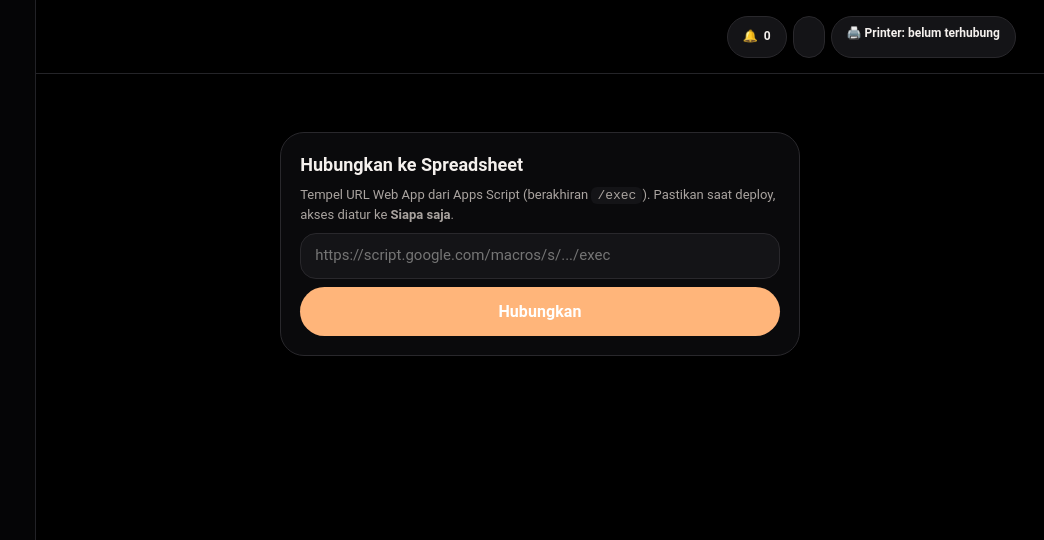
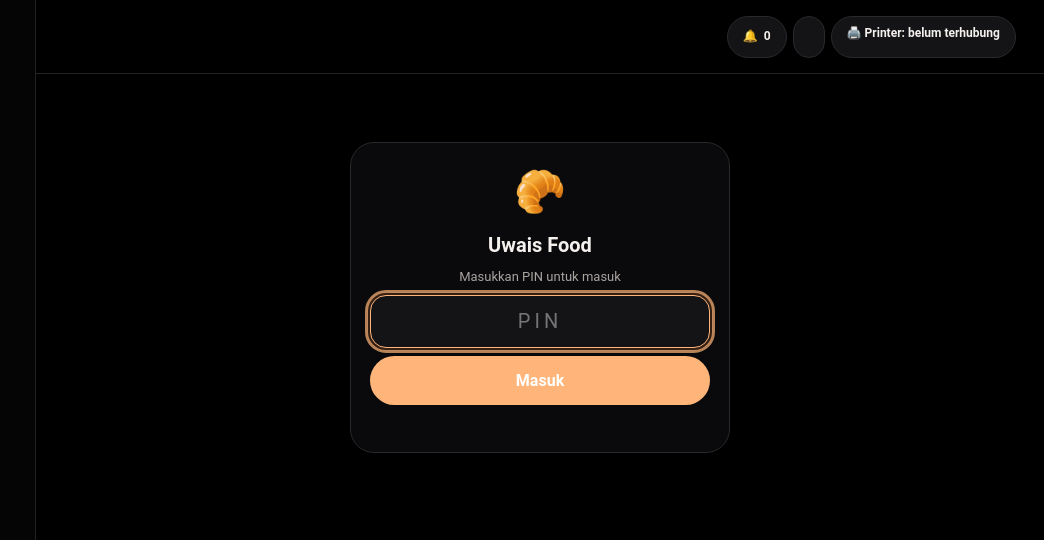
Before and after one commit to varizreza/admin.uwaisfood, a plain HTML site: page index.html in a window 1280 px wide. Shown: the top 540 px of the page, without its empty margins (236-1280 px from the left). Drawn offline with Linux system fonts and the light colour scheme.

Commit message:
Set default API URL in index.html

```diff
--- a/index.html
+++ b/index.html
@@ -731,7 +731,7 @@ try {
   else if (colorPref.addListener) colorPref.addListener(onColorPref);
 } catch (e) {}
 // Opsional: isi URL /exec di sini agar tidak perlu mengisi lewat layar setup
-var DEFAULT_API = '';
+var DEFAULT_API = 'https://script.google.com/macros/s/AKfycbwWcnvTcBJzY4SXIxKY30sPXj31oNapu-nIYPnQWDplQOOb5Xvb8WvT3vcZwGDhVOBpFw/exec';
 var getApi = () => LS.get('uf_api') || DEFAULT_API;
 var getTok = () => window._tok || LS.get('uf_tok');
 var setTok = t => { window._tok = t || ''; if (t) LS.set('uf_tok', t); else LS.del('uf_tok'); };
```
